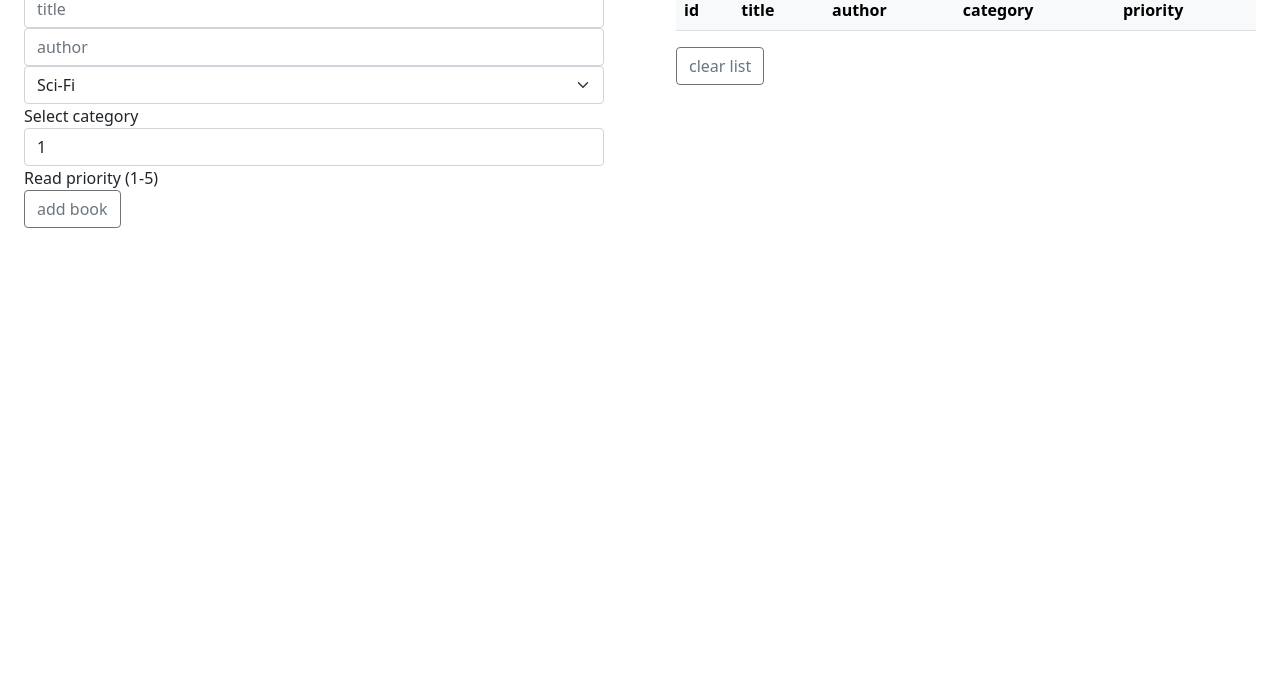
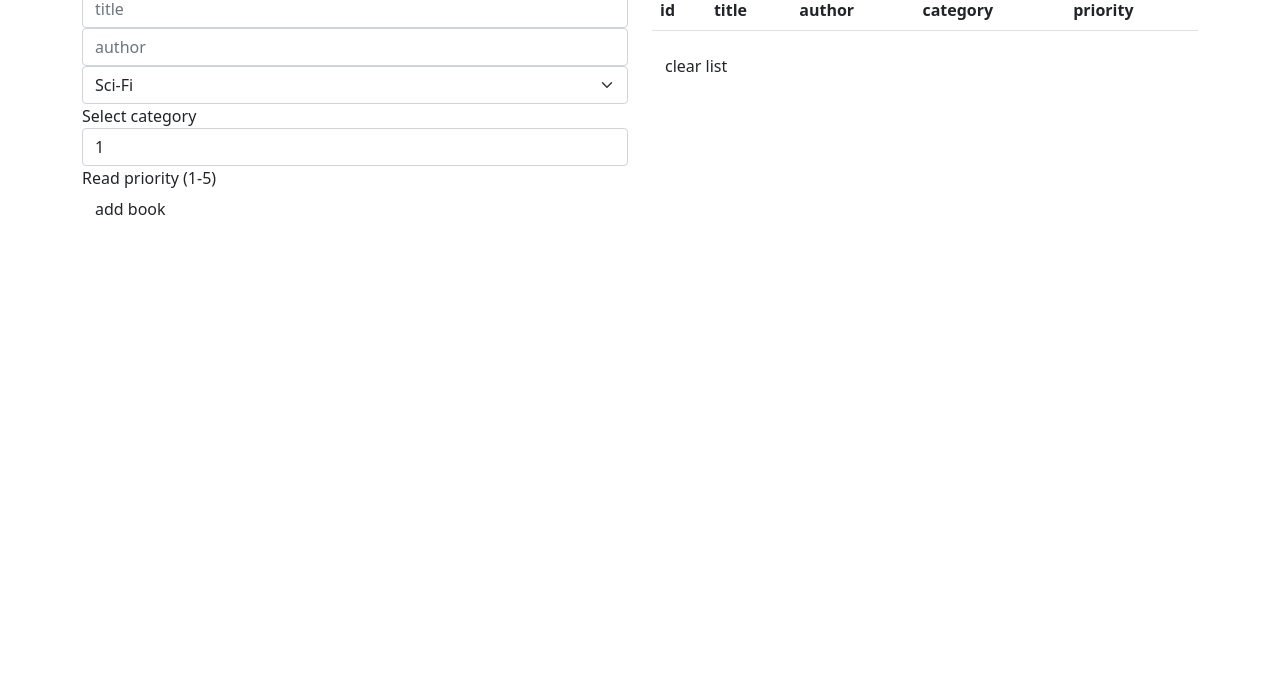
Before and after one commit to Magdalena-Tarka/task2, a website: page src/index.html in a window 1280 px wide. Shown: the part 112-800 px from the top of the page. Drawn offline with nearby package versions, Linux system fonts and the light colour scheme.

Commit message:
Add styles to project

```diff
--- a/src/index.html
+++ b/src/index.html
@@ -16,11 +16,11 @@
     </div>
   </header>
 
-  <main>
-    <div  class="row">
+  <main class="container">
+    <div class="row">
 
-      <section class="col-md-6 form-section">
-        <div class="container">
+      <section class="col-lg-6 form-section">
+        <div class="wrapper">
           <h2 class="section-title">Add your book</h2>
           <form id="form">
               <div class="form_input col">
@@ -78,7 +78,7 @@
                 <label for ="priority">Read priority (1-5)</label>
               </div>
 
-              <button class="btn btn-outline-secondary"
+              <button class="btn"
                 type="submit"
               >add book</button>
 
@@ -86,10 +86,10 @@
         </div>
       </section>
 
-      <section class="col-md-6 list-section">
-        <div class="container">
+      <section class="col-lg-6 list-section">
+        <div class="wrapper">
           <h2 class="section-title">List of your books</h2>
-          <table class="table table-light table-striped">
+          <table class="table table-striped">
             <thead>
               <tr>
                 <th scope="col">id</th>
@@ -101,7 +101,7 @@
             </thead>
             <tbody class="table-body" id="table-body"></tbody>
           </table>
-          <button class="btn btn-outline-secondary hidden"
+          <button class="btn hidden"
             type="button"
             id="clear-list-btn"
           >clear list</button>
--- a/src/sass/style.scss
+++ b/src/sass/style.scss
@@ -1,8 +1,17 @@
+@import url('https://fonts.googleapis.com/css2?family=Cinzel:wght@400;500;600&family=Roboto:wght@400;500;700&display=swap');
+
+body {
+  background: linear-gradient(30deg, #4CA1AF, #C4E0E5) no-repeat center fixed;
+  font-family: 'Roboto', sans-serif;
+}
+
 .header {
   .header_title {
     text-align: center;
     font-size: 24px;
-    margin: 5%;
+    margin: 5% 0 3% 0;
+    font-family: 'Cinzel', serif;
+    font-size: 50px;
   }
 }
 
@@ -13,7 +22,15 @@ section {
     font-size: 16px;
     margin: 0 0 24px 0;
     text-transform: uppercase;
+    font-weight: 600;
   }
+}
+
+button {
+  margin: 12px auto;
+  padding: 8px;
+  background: linear-gradient(30deg, #FF5F6D, #FFC371);
+  text-transform: uppercase;
 }
 
 form {
@@ -21,10 +38,19 @@ form {
   flex-direction: column;
 
   .form_input {
-    padding: 6px;
+    padding: 6px 0;
+
+    * {
+      background: transparent;
+    }
 
     .form-control, .form-select {
       border-radius: 15px;
+      border-color: #212529;
+    }
+
+    .form-control::placeholder {
+      color: #212529;
     }
   }
 
@@ -33,23 +59,29 @@ form {
     font-size: 12px;
     padding-left: 4px;
   }
-
-  button {
-    margin: 12px auto;
-  }
 }
 
-.list-section {
-  .container {
+
+.list-section .wrapper {
   display: flex;
   flex-direction: column;
 
-    button {
-      margin: 12px auto;
+  table {
+    * {
+      background: transparent;
+    }
+
+    tbody {
+      text-transform: capitalize;
+
+      tr {
+        border: none;
+        border-bottom: 1px solid #212529;
+      }
+    }
   }
 
   #clear-list-btn.hidden {
     display: none;
   }
 }
-}
```
Also changed, not shown: dist/css/style.css, dist/index.html. Lines whose indentation alone changed are shown as unchanged.
